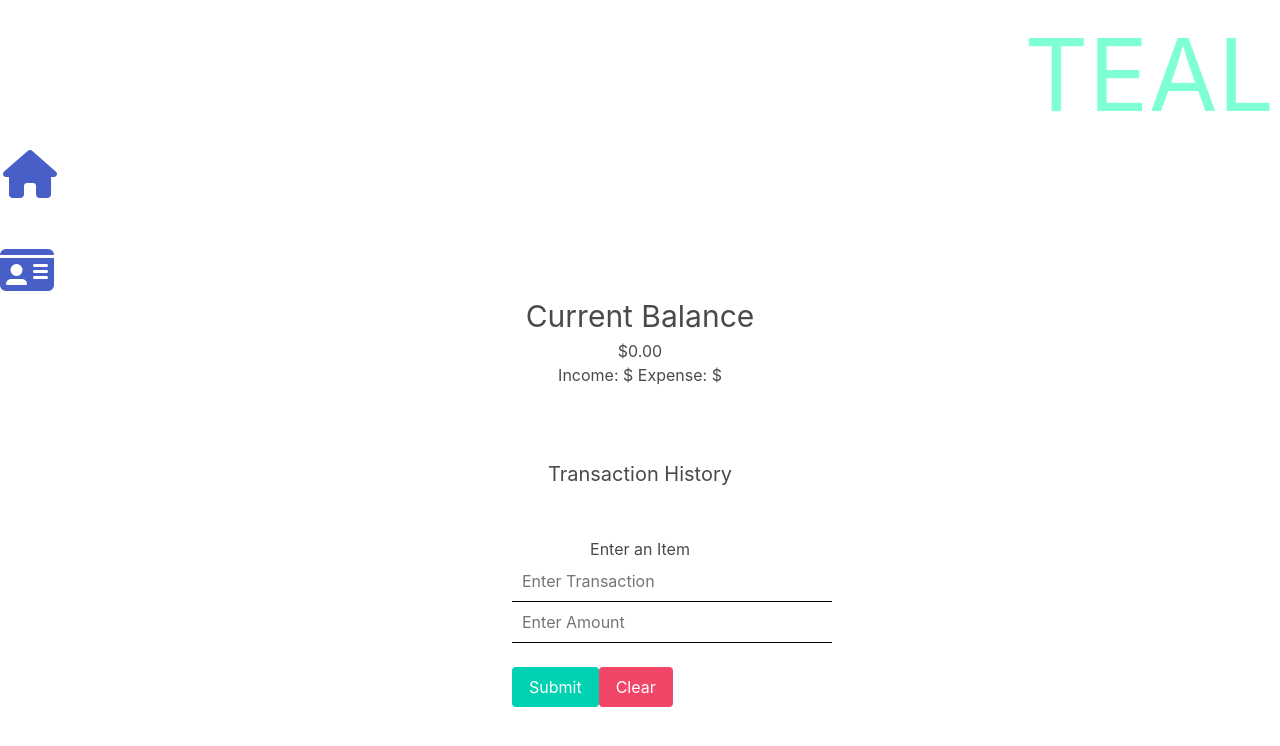
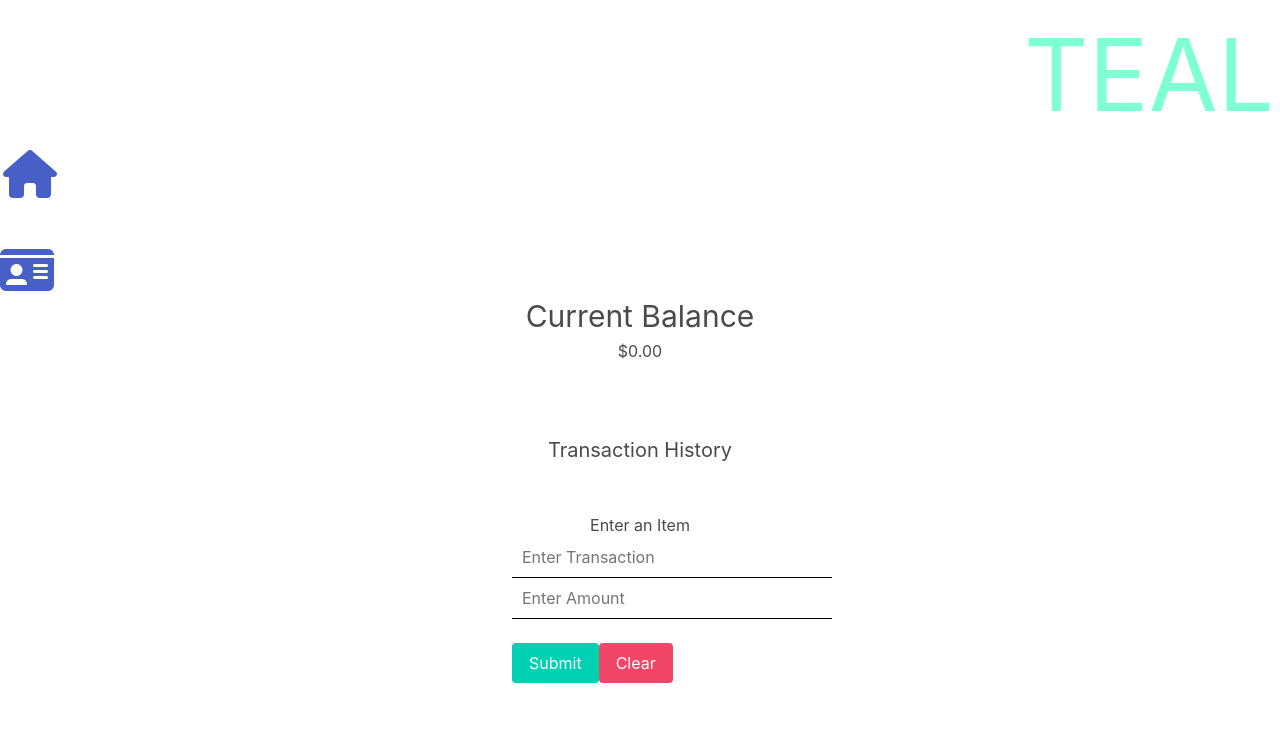
Before and after one commit to gabe571/teal-frontend, a React (Create React App) app: page /layout in a window 1280 px wide. Shown: the top 746 px of the page. Built offline with nearby package versions, Linux system fonts and the light colour scheme.

Commit message:
bal/exp removed

```diff
--- a/src/App.css
+++ b/src/App.css
@@ -1,11 +1,3 @@
-:root {
-  --box-shadow: 0 1px 3px rgba(0, 0, 0, 0.12), 0 1px 2px rgba(0, 0, 0, 0.24);
-}
-* {
-  margin: 0;
-  box-sizing: border-box;
-}
-
 .teal {
   color: #7fffd4;
   font-size: 100px;
--- a/src/components/Profile.js
+++ b/src/components/Profile.js
@@ -91,9 +91,9 @@ render() {
                     <input type="text" name="addresszip" className="form-control" value={this.state.addresszip} onChange={this.handleChange} />
                     <label>Zipcode</label>
                 </div>
-                {/* <div className='profile-submit'>
+                <div className='profile-submit'>
                 <button type="submit" className="button is-primary">Submit</button>
-                </div> */}
+                </div>
             </form>
         </div>
     )
--- a/src/components/form.js
+++ b/src/components/form.js
@@ -19,7 +19,7 @@ const [transaction, setTransaction] = useState({
   const [expense, setExpense] = useState(JSON.parse(localStorage.getItem('expense')))
 
     //updates based onChange value
-const updateForm = (e) => {
+const updateBalance = (e) => {
     setTransaction({
         ...transaction,
         [e.target.name]:
@@ -68,7 +68,6 @@ return (
         <div className='totals'>
         <h2 className='balance'> Current Balance </h2>
         <h3> ${balance} </h3>
-            <h4> Income: ${income} Expense: ${expense} </h4>
         </div>
         < br />
         < br />
@@ -94,7 +93,7 @@ return (
            placeholder='Enter Transaction'
            value={Transaction.description}
            name='description'
-           onChange={updateForm}
+           onChange={updateBalance}
            >
            </input>
         </div>
@@ -105,7 +104,7 @@ return (
          placeholder='Enter Amount'
          name='amount'
          value={transaction.amount}
-         onChange={updateForm}
+         onChange={updateBalance}
          >
         </input>
         </div>
```
